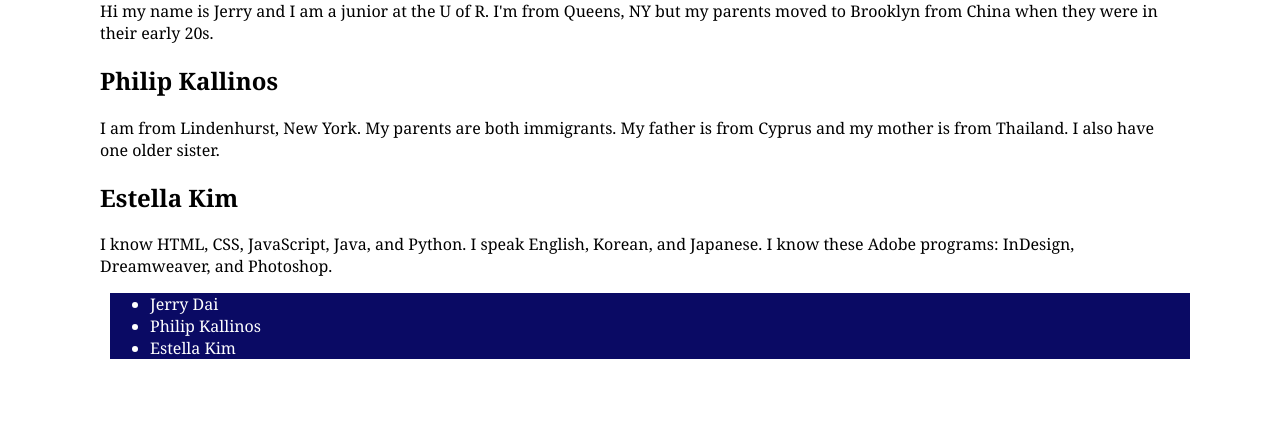
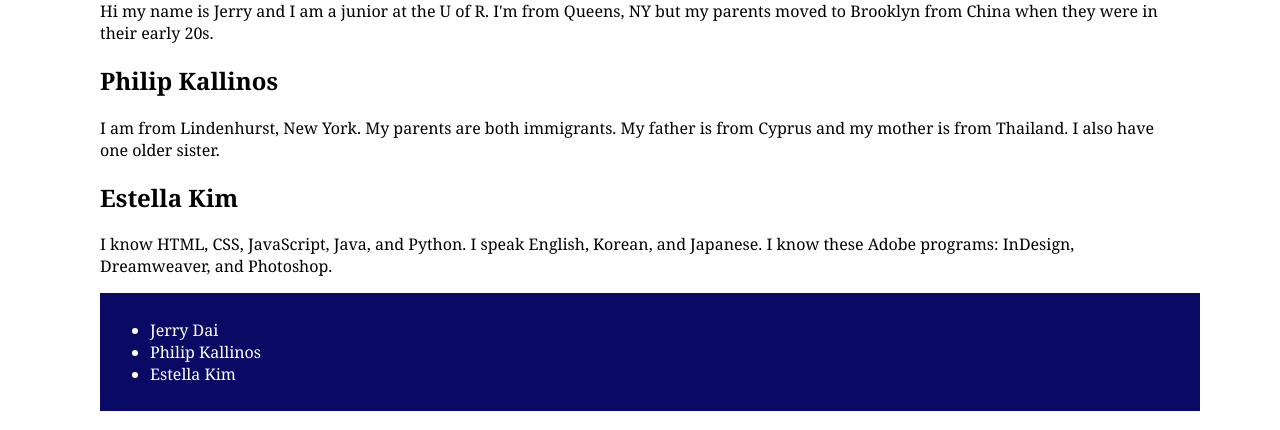
Before and after one commit to jdai315/csc174, a PHP site: page /index.php in a window 1280 px wide. Shown: the part 370-800 px from the top of the page. Run offline with PHP 8.4, Linux system fonts and the light colour scheme.

Commit message:
Disgn: Footer
Remove bullet points, added padding

```diff
--- a/css/styles.css
+++ b/css/styles.css
@@ -21,12 +21,15 @@
 
 footer {
 			width: 100%;
-			margin: 10px;
+			padding: 10px;
 			background-color: rgba(10,10,100,1);
 			color: white;
 			text-decoration: none;
 }
 
+.footer ul {
+				list-style-type: none;
+}
 
 @media (max-width: 767px) {
 	.container {
```
